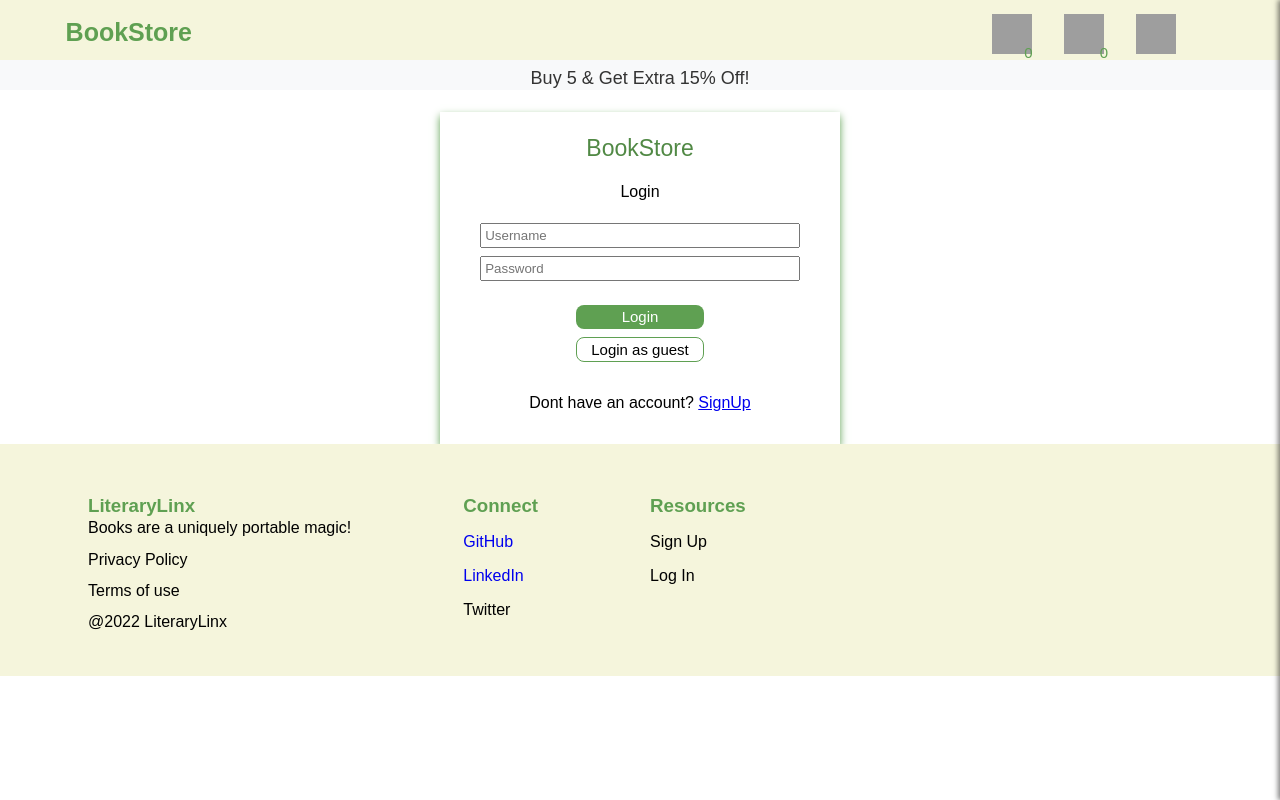
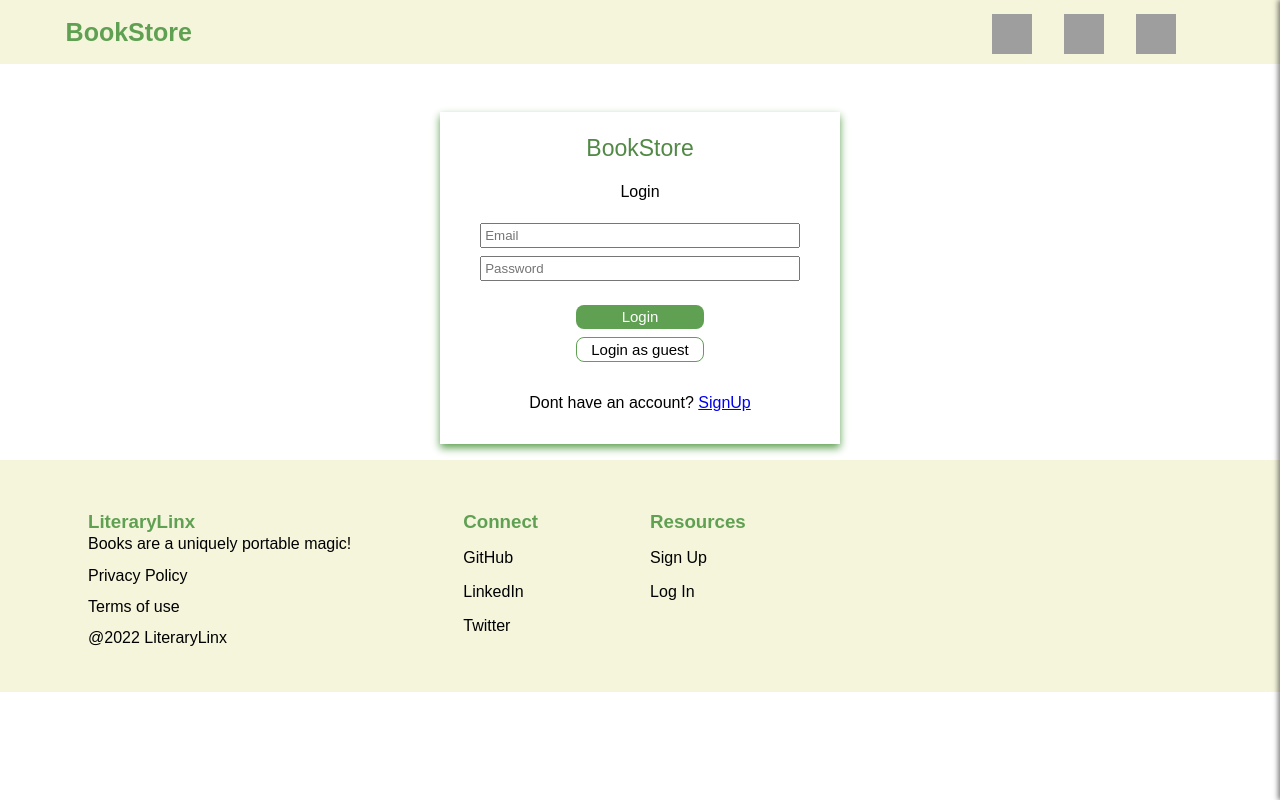
Before and after one commit to alefiyahmadar/ultimateBookStore, a React (Create React App) app: page /login in a window 1280 px wide. Built offline with nearby package versions, Linux system fonts and the light colour scheme; grey boxes are pictures that could not be loaded.

Commit message:
initial-commit

```diff
--- a/src/App.js
+++ b/src/App.js
@@ -8,6 +8,7 @@ import { PoductDetail } from "./pages/productDetailPg";
 import { useContext } from "react";
 import { AppContext } from "./contextProvider";
 import { UserPage } from "./pages/userPg";
+import { AuthWrapper } from "./AuthWrapper";
 
 export default function App() {
   const {
@@ -28,7 +29,7 @@ export default function App() {
         useReduce,
         DiscountMessages,
         currentMessageIndex,
-        isSliding
+        isSliding,isLoggedIn , setIsLoggedIn
 
   } = useContext(AppContext);
   const userCart = JSON.parse(localStorage.getItem("user")).cart;
@@ -59,7 +60,7 @@ export default function App() {
             src="https://img.icons8.com/pastel-glyph/64/5fa052/shopping-cart--v2.png"
             alt="shopping-cart--v2"
           />
-          <p className="cartLength">{userCart.length}</p>
+          <p style={{display:isLoggedIn? "block" :"none"}} className="cartLength">{userCart.length}</p>
           <img
             onClick={toggleSidebarWish}
             width={window.innerWidth > 430 ?"40":"30"}
@@ -67,7 +68,7 @@ export default function App() {
             src="https://img.icons8.com/external-sbts2018-outline-sbts2018/58/5fa052/external-wishlist-black-friday-5-sbts2018-outline-sbts2018.png"
             alt="external-wishlist-black-friday-5-sbts2018-outline-sbts2018"
           />
-          <p className="wishLength">{userWishList.length}</p>
+          <p style={{display:isLoggedIn? "block" :"none"}} className="wishLength">{userWishList.length}</p>
           <img
             onClick={() => navigate("/user")}
             width={window.innerWidth > 430 ?"40":"30"}
@@ -79,7 +80,7 @@ export default function App() {
 
 
       </nav>
-      <div className="discount-banner" >
+      <div style={{display:isLoggedIn? "flex" :"none"}} className="discount-banner" >
       <div className={`discount-text ${isSliding ? 'slide-out' : 'slide-in'}`}>
                 {DiscountMessages[currentMessageIndex]}
             </div>
@@ -234,11 +235,11 @@ export default function App() {
 
       <Routes>
         <Route path="/" element={<HomePage />}></Route>
-        <Route path="/Product" element={<PoductListPg />}></Route>
+        <Route path="/Product" element={isLoggedIn ? <PoductListPg /> :<AuthWrapper><PoductListPg/></AuthWrapper>}></Route>
         <Route path="/signup" element={<SignUpPg />}></Route>
         <Route path="/login" element={<LoginPage />}></Route>
-        <Route path="/individual/:prodId" element={<PoductDetail />}></Route>
-        <Route path="/user" element={<UserPage />}></Route>
+        <Route path="/individual/:prodId" element={ isLoggedIn ?<PoductDetail /> :<AuthWrapper><PoductDetail/></AuthWrapper>}></Route>
+        <Route path="/user" element={ isLoggedIn ? <UserPage />:<AuthWrapper><UserPage/></AuthWrapper>}></Route>
       </Routes>
 
       <footer style={{display:window.location.pathname === "/product" ? "none" :"flex"}}>
@@ -255,9 +256,9 @@ export default function App() {
           <div className="connect">
             <h3>Connect</h3>
 
-            <p ><NavLink style={{textDecoration:"none"}} to={"https://github.com/alefiyahmadar/"}>GitHub</NavLink></p>
+            <p ><NavLink style={{textDecoration:"none" , color:"black"}} to={"https://github.com/alefiyahmadar/"}>GitHub</NavLink></p>
 
-            <p ><NavLink style={{textDecoration:"none"}} to={"https://www.linkedin.com/in/alefiyah-madarwala-16b821259/"}>LinkedIn</NavLink></p>
+            <p ><NavLink style={{textDecoration:"none" , color:"black"}} to={"https://www.linkedin.com/in/alefiyah-madarwala-16b821259/"}>LinkedIn</NavLink></p>
             <p onClick={() => navigate("")}>Twitter</p>
           </div>
 
--- /dev/null
+++ b/src/AuthWrapper.js
@@ -0,0 +1,20 @@
+import { useContext , React } from "react"
+import { AppContext } from "./contextProvider"
+
+import { Navigate, useLocation } from "react-router-dom"
+
+export const AuthWrapper =({children})=>{
+
+    const { isLoggedIn } = useContext(AppContext)
+
+
+    const location = useLocation()
+
+
+
+
+
+    return(
+        isLoggedIn ? children : <Navigate to="/login"  state={{from :location}}/>
+    )
+}
--- a/src/contextProvider.js
+++ b/src/contextProvider.js
@@ -28,6 +28,7 @@ export const AppContextProvider = ({ children }) => {
   const [usersArray, setUserArray] = useState(users);
   const [user, setUser] = useState();
   const [isCartOpen, setCartOpen] = useState();
+  const [isLoggedIn , setIsLoggedIn] = useState(false)
 
 
   const [selectedOption, setSelectedOption] = useState('');
@@ -352,7 +353,9 @@ export const AppContextProvider = ({ children }) => {
         setCurrentMessageIndex,
         DiscountMessages,
         isSliding ,
-        setIsSliding
+        setIsSliding,
+        isLoggedIn,
+        setIsLoggedIn
 
       }}
     >
--- a/src/pages/LoginPg.js
+++ b/src/pages/LoginPg.js
@@ -1,17 +1,47 @@
+import { useContext, useState } from "react";
 import { NavLink, useNavigate } from "react-router-dom";
+import { AppContext } from "../contextProvider";
 
 export const LoginPage = () => {
   const navigate = useNavigate();
+  const {isLoggedIn , setIsLoggedIn} = useContext(AppContext)
+  const [getEmail , setEmail] = useState("")
+  const [getPassword , setPassword] = useState("")
+
+
+const GuestHandler =()=>{
+setIsLoggedIn(true)
+navigate("/")
+
+}
+const LoginHandler =()=>{
+
+  const GetUser = JSON.parse(localStorage.getItem("usersArray")).map((user)=>{
+
+      if(user.email === getEmail && user.password === getPassword){
+        console.log(user)
+        localStorage.setItem("user" , JSON.stringify(user))
+        setIsLoggedIn(true)
+        navigate("/")
+      }else{
+
+
+      }
+
+
+  })
+}
+
   return (
     <div className="loginContainer">
       <div>
         <span>
           <h3>BookStore</h3>
           <h4>Login</h4>
-          <input placeholder="Username" />
-          <input placeholder="Password" />
-          <button className="LoginBtn">Login</button>
-          <button className="guestBtn">Login as guest</button>
+          <input placeholder="Email" onChange={(e)=>setEmail(e.target.value)} />
+          <input placeholder="Password" onChange={(e)=>setPassword(e.target.value)} />
+          <button className="LoginBtn" onClick={LoginHandler}>Login</button>
+          <button className="guestBtn" onClick={GuestHandler}>Login as guest</button>
           <p>
             Dont have an account? <NavLink to={"/signup"}>SignUp</NavLink>
           </p>
--- a/src/pages/SignUp.js
+++ b/src/pages/SignUp.js
@@ -13,7 +13,7 @@ export const SignUpPg = () => {
     cart: [],
     wishlist: [],
   });
-  const { usersArray, setUserArray, user, setUser } = useContext(AppContext);
+  const { usersArray, setUserArray, user, setUser , isLoggedIn , setIsLoggedIn } = useContext(AppContext);
   const navigate = useNavigate();
 
   const SignUpHandler = () => {
@@ -24,6 +24,8 @@ export const SignUpPg = () => {
 
     localStorage.setItem("usersArray", JSON.stringify(UpdatedArr));
     setUserArray(UpdatedArr);
+    setIsLoggedIn(true)
+
     navigate("/");
   };
 
--- a/src/styles.css
+++ b/src/styles.css
@@ -803,7 +803,7 @@ margin-bottom: 1rem;
     top: 60px;
     width: 100%;
     height: 30px;
-    background-color: #f8f9fa;
+    background-color: #5fa052;
     display: flex;
     justify-content: center;
     overflow: hidden;
@@ -812,7 +812,7 @@ margin-bottom: 1rem;
 
 .discount-text {
     font-size: 18px;
-    color: #333;
+    color: white;
     position: absolute;
     white-space: nowrap;
     padding-top: 0.5rem;
@@ -1044,6 +1044,7 @@ margin-left: 5rem;
     width: 25rem;
 
     box-shadow: 0px 4px 8px #5fa052;
+    margin-bottom: 1rem;
   }
   .SignUpContainer span {
     display: flex;
@@ -1092,6 +1093,7 @@ margin-left: 5rem;
     box-shadow: 0px 4px 8px #5fa052;
     margin: auto;
     width: 25rem;
+    margin-bottom: 1rem;
   }
   .loginContainer h3 {
     font-weight: 500;
```
